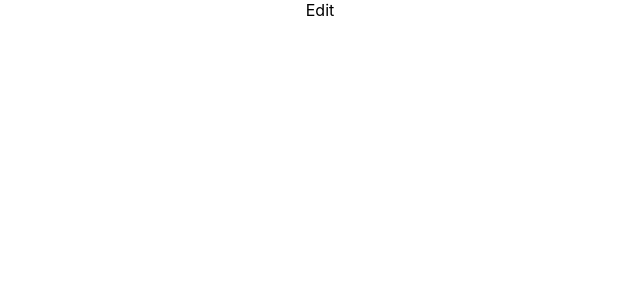
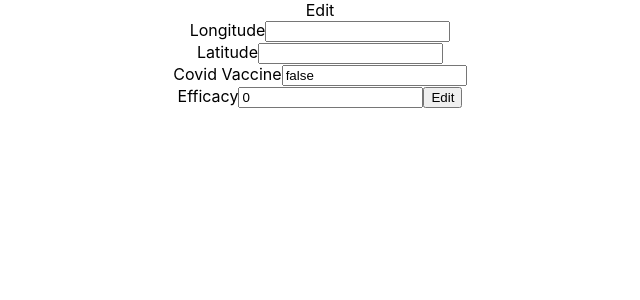
Before and after one commit to Codeing-Dojo-Repos/InfectiousDiseaseSim, a React (Create React App) app in the folder client/: page /edit/62a6d80e0c19331725b2d2c3 in a window 1280 px wide. Shown: the top 300 px of the page, without its empty margins (320-960 px from the left). Built offline with nearby package versions, Linux system fonts and the light colour scheme; no server answers.

Commit message:
Adding Edit

```diff
--- a/client/src/components/Edit.jsx
+++ b/client/src/components/Edit.jsx
@@ -1,12 +1,69 @@
 import React, {useState, useEffect } from 'react'
-import { Link, useNavigate } from 'react-router-dom'
+import { Link, useNavigate, useParams } from 'react-router-dom'
 import axios from 'axios'
 
 const Edit = () => {
 
+    const [long, setLong] = useState("")
+    const [lat, setLat] = useState("")
+    const [covidVac, setCovidVac] = useState(false)
+    const [efficacy, setEfficacy] = useState(0.0)
+
+    const {id} = useParams()
+    const navigate = useNavigate()
+
+    useEffect( () => {
+        axios.get(`http://localhost:8000/api/locations/${id}`)
+            .then( res =>{
+                setLong(res.data.longitude)
+                setLat(res.data.latitude)
+                setCovidVac(res.data.covidVac)
+                setEfficacy(res.data.efficacy)
+            })
+            .catch(err => {
+                console.log(`Error! ${err}`)
+            })
+    },[])
+
+    const editHandler = (e) => {
+        console.log(`editing user ${id}`)
+        e.preventDefault()
+        axios.put(`http://localhost:8000/api/locations/${id}`,
+            {
+                "longitude": long,
+                "latitude": lat,
+                "covidVac": covidVac,
+                "efficacy": efficacy
+            })
+            .then( res => {
+                console.log(res)
+                navigate('/AllUsers')
+            })
+            .catch( err => {
+                console.log(err)
+            })
+    }
+
     return (
         <div>
             Edit
+            <form onSubmit={editHandler}>
+
+                <label>Longitude</label>
+                <input type="text" onChange={ (e) => setLong(e.target.value)} value={long} /> < br/>
+
+                <label>Latitude</label>
+                <input type="text" onChange={ (e) => setLat(e.target.value)} value={lat} /> < br/>
+
+                <label>Covid Vaccine</label>
+                <input type="text" onChange={ (e) => setCovidVac(e.target.value)} value={covidVac} />< br/>
+
+                <label>Efficacy</label>
+                <input type="text" onChange={ (e) => setEfficacy(e.target.value)} value={efficacy} />
+
+                <button>Edit</button>
+            </form>
+
         </div>
     )
 }
```
Also changed, not shown: 1 other file (tests, documents, lock files or other folders).
